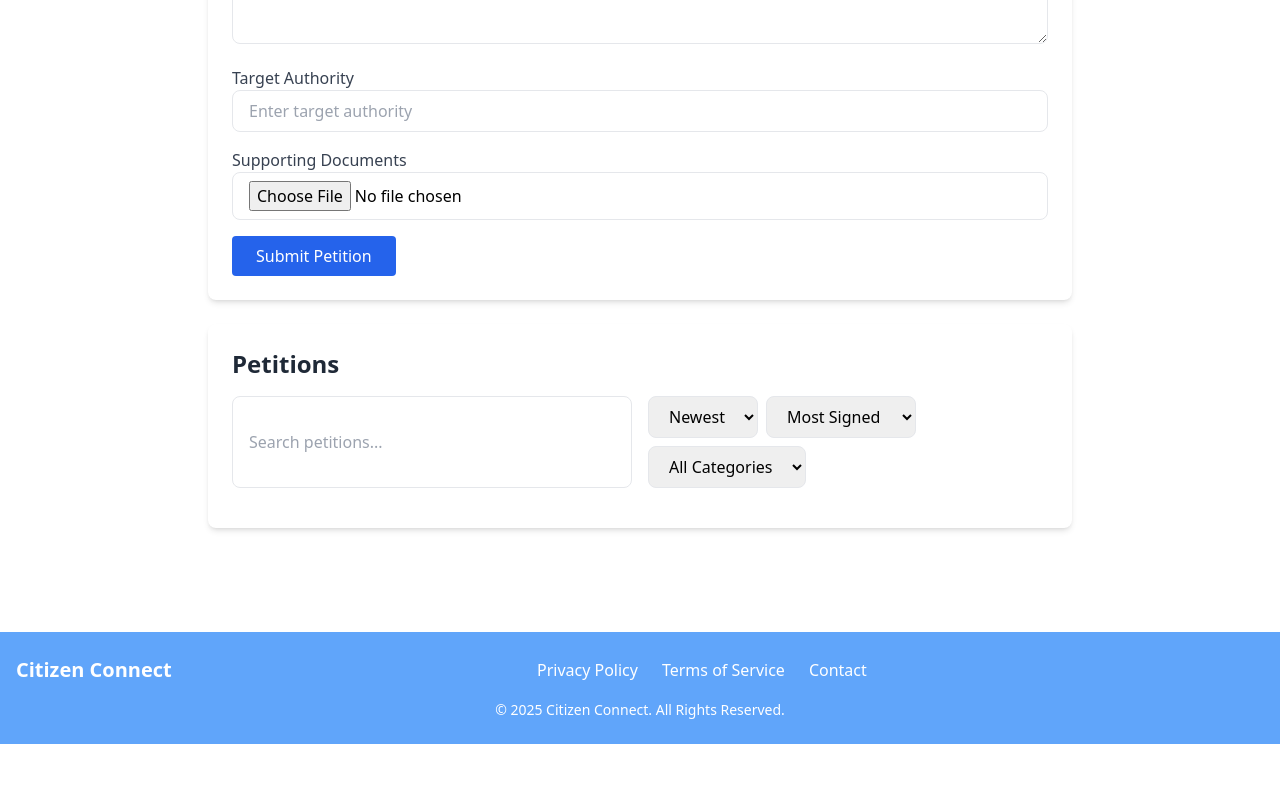
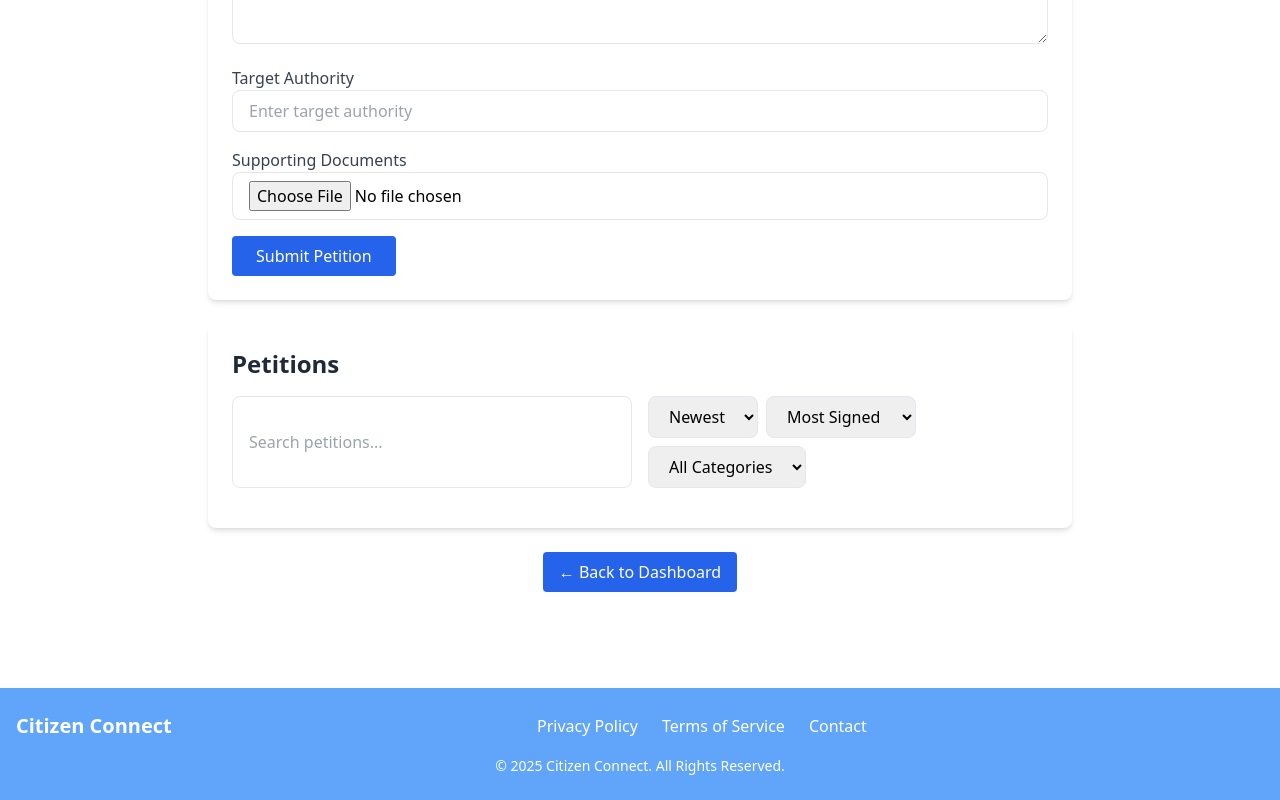
Before and after one commit to Titusrono/citizenConnectFrontend, an Angular app: page /dashboard/petition in a window 1280 px wide. Shown: the part 456-1256 px from the top of the page. Before the commit the page ends 1200 px from the top, so only its background shows below. Built offline with nearby package versions, Linux system fonts and the light colour scheme.

Commit message:
back button

```diff
--- a/src/app/components/petition/petition.component.html
+++ b/src/app/components/petition/petition.component.html
@@ -48,4 +48,12 @@
       </div>
     </div>
   </section>
+  <div class="flex justify-center my-4">
+    <button
+      routerLink="/dashboard"
+      class="px-4 py-2 bg-blue-600 text-white rounded hover:bg-blue-700 transition">
+      ← Back to Dashboard
+    </button>
+  </div>
+
 </div>
--- a/src/app/components/realtimereport/realtimereport.component.html
+++ b/src/app/components/realtimereport/realtimereport.component.html
@@ -94,4 +94,12 @@
         <!-- Additional issues can be listed similarly -->
       </div>
     </section>
+    <div class="flex justify-center my-4">
+      <button
+        routerLink="/dashboard"
+        class="px-4 py-2 bg-blue-600 text-white rounded hover:bg-blue-700 transition">
+        ← Back to Dashboard
+      </button>
+    </div>
+
   </div>
--- a/src/app/components/streaminglive/streaminglive.component.html
+++ b/src/app/components/streaminglive/streaminglive.component.html
@@ -77,4 +77,12 @@
         </div>
       </div>
     </section>
+    <div class="flex justify-center my-4">
+      <button
+        routerLink="/dashboard"
+        class="px-4 py-2 bg-blue-600 text-white rounded hover:bg-blue-700 transition">
+        ← Back to Dashboard
+      </button>
+    </div>
+
   </div>
--- a/src/app/components/votingdasboard/votingdasboard.component.html
+++ b/src/app/components/votingdasboard/votingdasboard.component.html
@@ -74,4 +74,13 @@
       </div>
 
     </section>
+    <div class="flex justify-center my-4">
+      <button
+        routerLink="/dashboard"
+        class="px-4 py-2 bg-blue-600 text-white rounded hover:bg-blue-700 transition">
+        ← Back to Dashboard
+      </button>
+    </div>
+
+
   </div>
```
